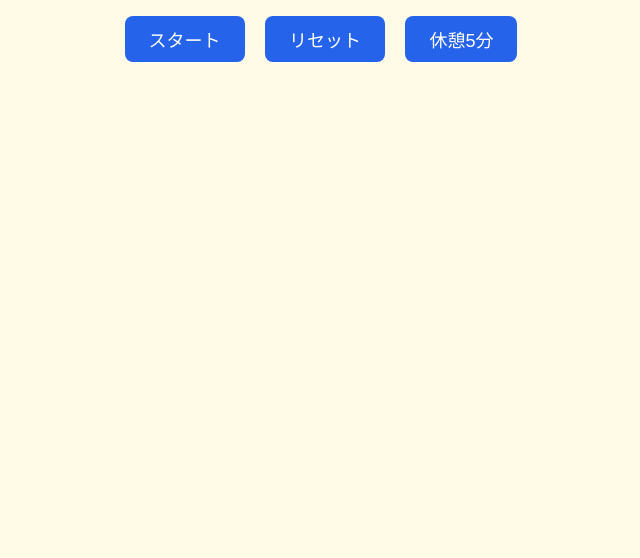
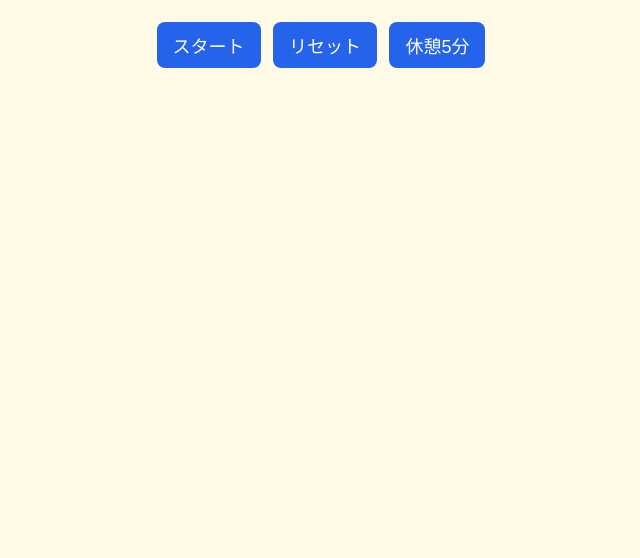
Before and after one commit to webcreator-fuma/todo-app, a plain HTML site: page timer.html in a window 1280 px wide. Shown: the part 242-800 px from the top of the page, without its empty margins (319-959 px from the left). Drawn offline with Linux system fonts and the light colour scheme.

Commit message:
Add files via upload

```diff
--- a/timer.html
+++ b/timer.html
@@ -19,8 +19,8 @@
   }
   button {
     font-size: 18px;
-    padding: 10px 24px;
-    margin: 0 8px;
+    padding: 10px 16px;
+    margin: 6px 4px;
     border: none;
     border-radius: 8px;
     background: #2563eb;
```
